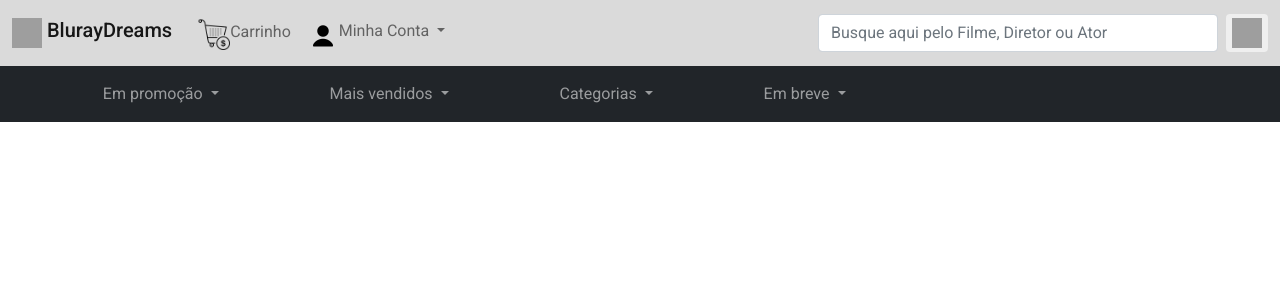
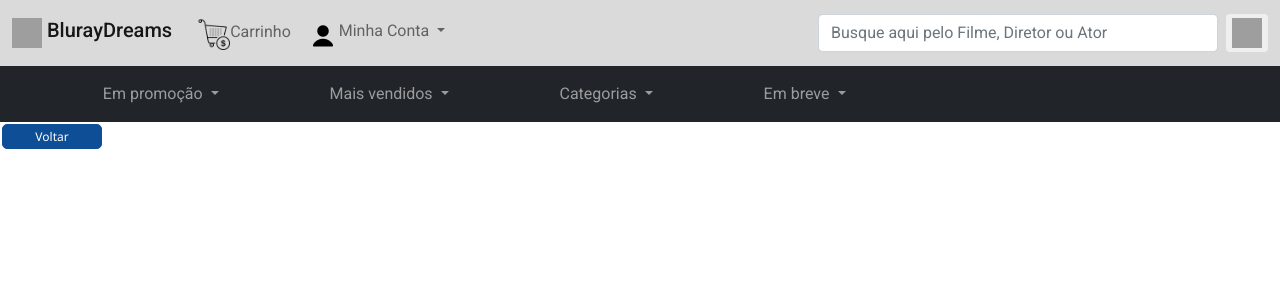
Before and after one commit to Francisco-S-Rangel/BlurayDreamsApp, an Angular app: page /cadastrar-cliente in a window 1280 px wide. Before the commit this address led to /. Shown: the top 300 px of the page. Built offline with nearby package versions, Linux system fonts and the light colour scheme; grey boxes are pictures that could not be loaded.

Commit message:
componente tela-inicial criado

```diff
--- a/src/app/app-routing.module.ts
+++ b/src/app/app-routing.module.ts
@@ -1,8 +1,14 @@
-import { NgModule } from '@angular/core';
+import { AppComponent } from './app.component';
+import { NgModule, Component } from '@angular/core';
 import { RouterModule, Routes } from '@angular/router';
+import { TelaInicialComponent } from './modules/cliente/tela-inicial/tela-inicial.component';
+import { CadastroClienteComponent } from './modules/cliente/cadastro-cliente/cadastro-cliente.component';
 
 
-const routes: Routes = [];
+const routes: Routes = [
+  {path: "", component: TelaInicialComponent},
+  {path: "cadastrar-cliente", component: CadastroClienteComponent}
+];
 
 @NgModule({
   imports: [RouterModule.forRoot(routes)],
--- a/src/app/app.component.html
+++ b/src/app/app.component.html
@@ -1,2 +1,3 @@
 <app-nav-bar></app-nav-bar>
 <app-nav-bar2></app-nav-bar2>
+<router-outlet></router-outlet>
--- a/src/app/app.module.ts
+++ b/src/app/app.module.ts
@@ -10,12 +10,16 @@ import { BrowserAnimationsModule } from '@angular/platform-browser/animations';
 import { ModalModule } from 'ngx-bootstrap/modal';
 import { NgbModule } from '@ng-bootstrap/ng-bootstrap';
 import { NavBar2Component } from './modules/shared/components/nav-bar2/nav-bar2.component';
+import { CadastroClienteComponent } from './modules/cliente/cadastro-cliente/cadastro-cliente.component';
+import { TelaInicialComponent } from './modules/cliente/tela-inicial/tela-inicial.component';
 
 @NgModule({
   declarations: [
     AppComponent,
     NavBarComponent,
-    NavBar2Component
+    NavBar2Component,
+    CadastroClienteComponent,
+    TelaInicialComponent
   ],
   imports: [
     BrowserModule,
--- /dev/null
+++ b/src/app/modules/cliente/cadastro-cliente/cadastro-cliente.component.css
@@ -0,0 +1,17 @@
+.custom-btn-back {
+    background-repeat: no-repeat;
+    background-position: 15% 55%;
+    background-color: #0E4E96;
+    background-size: 5px;
+    border-radius: 5px;
+    color: white;
+    width: 100px;
+    height: 25px;
+    border: 1px solid #0E4E96;
+    outline: none;
+    margin: 2px;
+    cursor: pointer;
+    font-family: "Segoe UI", Arial, sans-serif;
+    font-size: 12px;
+    font-weight: normal;
+}
--- /dev/null
+++ b/src/app/modules/cliente/cadastro-cliente/cadastro-cliente.component.html
@@ -0,0 +1,3 @@
+<div class="col-5">
+    <button class="custom-btn-back" type="button" (click)="backPage()">Voltar</button>
+</div>
--- /dev/null
+++ b/src/app/modules/cliente/cadastro-cliente/cadastro-cliente.component.ts
@@ -0,0 +1,18 @@
+import { Component, OnInit } from '@angular/core';
+import { Router } from '@angular/router';
+
+@Component({
+  selector: 'app-cadastro-cliente',
+  templateUrl: './cadastro-cliente.component.html',
+  styleUrls: ['./cadastro-cliente.component.css']
+})
+export class CadastroClienteComponent implements OnInit {
+
+  constructor( private router: Router) { }
+
+  ngOnInit(): void {
+  }
+
+  backPage() { this.router.navigate(['']); }
+
+}
--- /dev/null
+++ b/src/app/modules/cliente/tela-inicial/tela-inicial.component.html
@@ -0,0 +1 @@
+<p>tela-inicial works!</p>
--- /dev/null
+++ b/src/app/modules/cliente/tela-inicial/tela-inicial.component.ts
@@ -0,0 +1,15 @@
+import { Component, OnInit } from '@angular/core';
+
+@Component({
+  selector: 'app-tela-inicial',
+  templateUrl: './tela-inicial.component.html',
+  styleUrls: ['./tela-inicial.component.css']
+})
+export class TelaInicialComponent implements OnInit {
+
+  constructor() { }
+
+  ngOnInit(): void {
+  }
+
+}
--- a/src/app/modules/shared/components/nav-bar/nav-bar.component.html
+++ b/src/app/modules/shared/components/nav-bar/nav-bar.component.html
@@ -18,7 +18,7 @@
             </a>
             <ul class="dropdown-menu" aria-labelledby="navbarDropdown">
               <li><a class="dropdown-item" >Login</a></li>
-              <li><a class="dropdown-item" >Cadastro</a></li>
+              <li><a class="dropdown-item"  [routerLink]="'cadastrar-cliente'">Cadastro</a></li>
             </ul>
           </li>
         </ul>
```
Also changed, not shown: src/app/modules/cliente/tela-inicial/tela-inicial.component.css (added), 2 other files (tests, documents, lock files or other folders).
